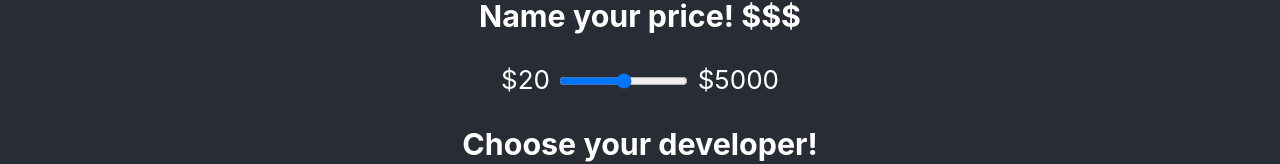
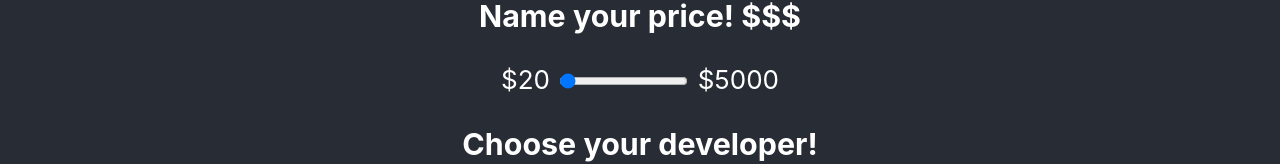
Before and after one commit to JonathanGreene888/WeekendWarrior, a React (Create React App) app: page / in a window 1280 px wide. Shown: the part 165-329 px from the top of the page. Built offline with nearby package versions, Linux system fonts and the light colour scheme.

Commit message:
removed the slider value

```diff
--- a/src/App.js
+++ b/src/App.js
@@ -9,7 +9,7 @@ function App() {
         </h1>
         <h3> Name your price! $$$ </h3>
         <div>
-         $20 <input type="range" min="20" max="5000" value="2500" class="slider"/> $5000
+         $20 <input type="range" min="20" max="5000" class="slider"/> $5000
         </div>
         <h3> Choose your developer! </h3>
         <button> Choose here! </button>
```
